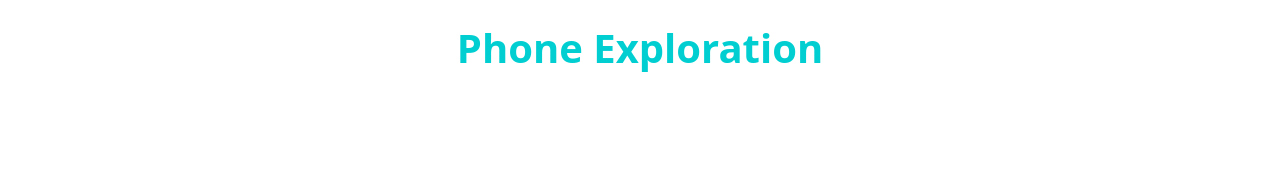
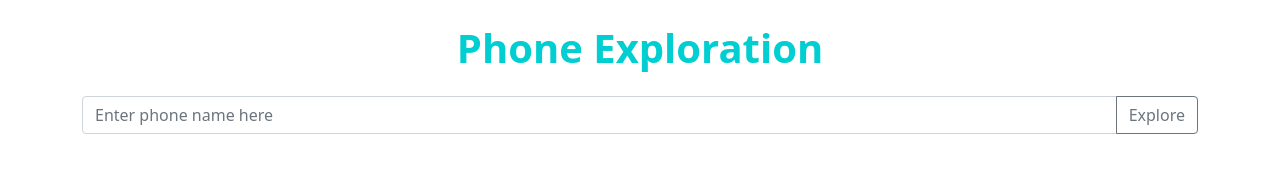
Before and after one commit to Shakib7784/phone_Hunter, a plain HTML site: page index.html in a window 1280 px wide. Drawn offline with nearby package versions, Linux system fonts and the light colour scheme.

Commit message:
fetch done

```diff
--- a/JS/Phone_Exploration.js
+++ b/JS/Phone_Exploration.js
@@ -1 +1,14 @@
-console.log("HEllo");
+
+// getting phone from input field then fetch phones
+const getphone = ()=>{
+    const getphones = document.getElementById("input");
+    const getphonesvalue = getphones.value;
+    // clear previous data
+    getphones.value="";
+    // fetch data
+    const url = ` https://openapi.programming-hero.com/api/phones?search=${getphonesvalue}`;
+    fetch(url)
+    .then(Response=>Response.json())
+    .then(data=>console.log(data));
+
+}
--- a/index.html
+++ b/index.html
@@ -13,6 +13,11 @@
 <body>
     <main class="container">
         <h1 id="first_h1" class="text-center my-4 fw-bolder" >Phone Exploration</h1>
+        <!-- input field for searching phone -->
+        <div class="input-group mb-3">
+            <input id="input" type="text" class="form-control" placeholder="Enter phone name here" aria-label="Recipient's username" aria-describedby="button-addon2">
+            <button onclick="getphone()" class="btn btn-outline-secondary" type="button" id="button-addon2">Explore</button>
+          </div>
     </main>
 
 
```
